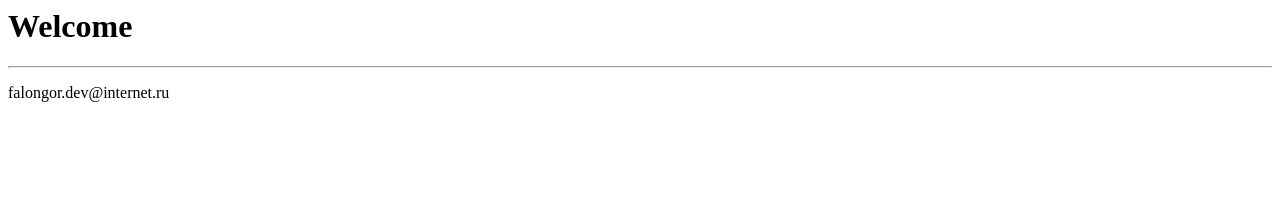
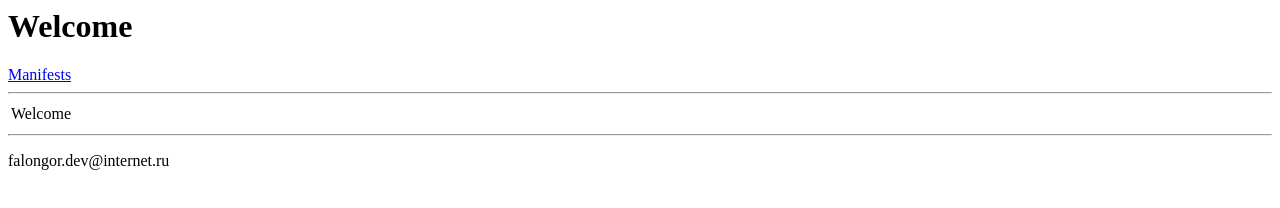
Before and after one commit to DevFalongor/devfalongor.github.io, a plain HTML site: page index.html in a window 1280 px wide. Drawn offline with Linux system fonts and the light colour scheme.

Commit message:
Update index.html

```diff
--- a/index.html
+++ b/index.html
@@ -1,9 +1,14 @@
 <html>
   <head>
-    <title>FalongorDev</title>
+    <title>FalongorDev | Web-Site</title>
   </head>
   <body>
     <h1>Welcome</h1>
+    <a href="manifest.html">Manifests</a>
+    <hr>
+    <table>
+      <td>Welcome</td>
+    </table>
     <hr>
     <p>falongor.dev@internet.ru</p>
   </body>
```
